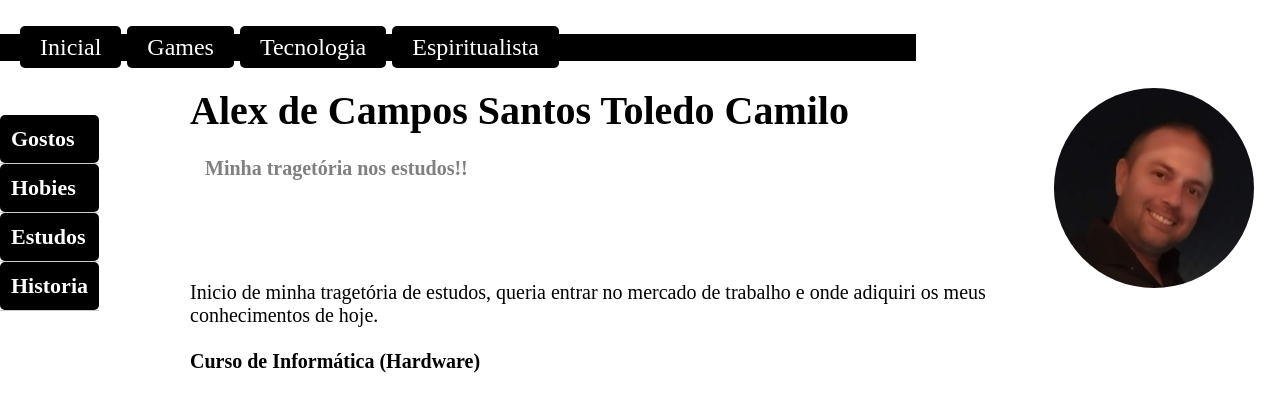
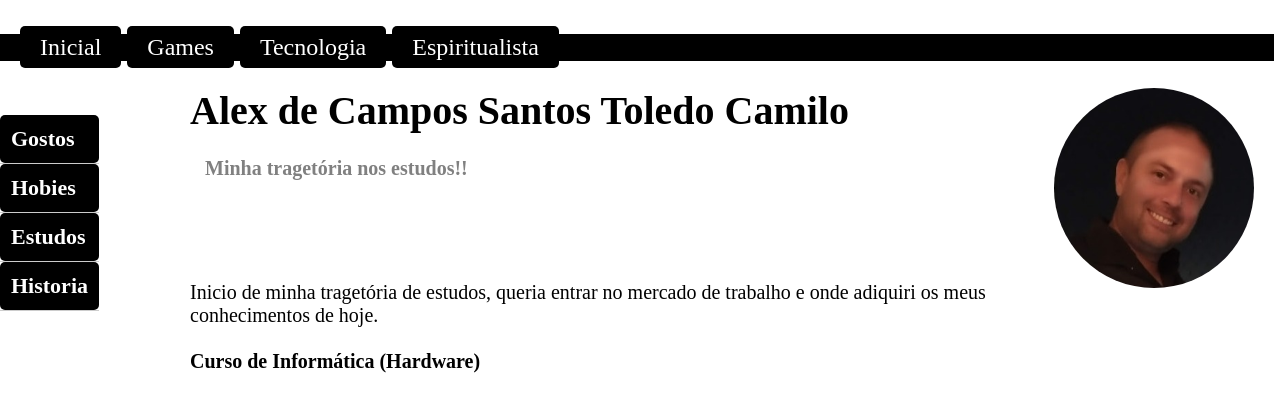
Before and after one commit to alexcruix/Meu-Blog, a PHP site: page /estudos.html in a window 1280 px wide. Shown: the top 396 px of the page. Run offline with PHP 8.4, Linux system fonts and the light colour scheme.

Commit message:
Update style.css

```diff
--- a/css/style.css
+++ b/css/style.css
@@ -46,7 +46,7 @@ body {
         top: 30px;
         left: -40px;
         font-size: 10px;
-        width: 100%;
+        width: 95%;
     }
     .menu li {
         list-style: none;
@@ -384,7 +384,7 @@ body {
     }
     .menu ul {
         font-size: 18px;
-        width: 100%;
+        width: 97%;
     }
     .menu-vertical ul{
         font-size: 18px;
@@ -421,7 +421,7 @@ body {
     }
     .menu ul {
         font-size: 18px;
-        width: 100%;
+        width: 98.95%;
     }
     .menu-vertical ul{
         font-size: 18px;
@@ -437,6 +437,8 @@ body {
         height: 100px;
         border-radius: 50%;
     }
+
+
     .sobre{
         font-size: 20px;
         position: absolute;
@@ -469,7 +471,7 @@ body {
     .menu ul {
         color: #CCC;
         font-size: 18px;
-        width: 100%;
+        width: 98%;
     }
 
     .nome{
@@ -509,7 +511,7 @@ body {
     .menu ul {
         font-size: 24px;
         top: 10px;
-        width: 70%;
+        width: 98   %;
     }
 
     .menu-vertical ul{
@@ -579,6 +581,7 @@ body {
         width: 300px;
         height: 300px;
     }
+
     .nome{
         font-size: 35px;
         position: absolute;
```
